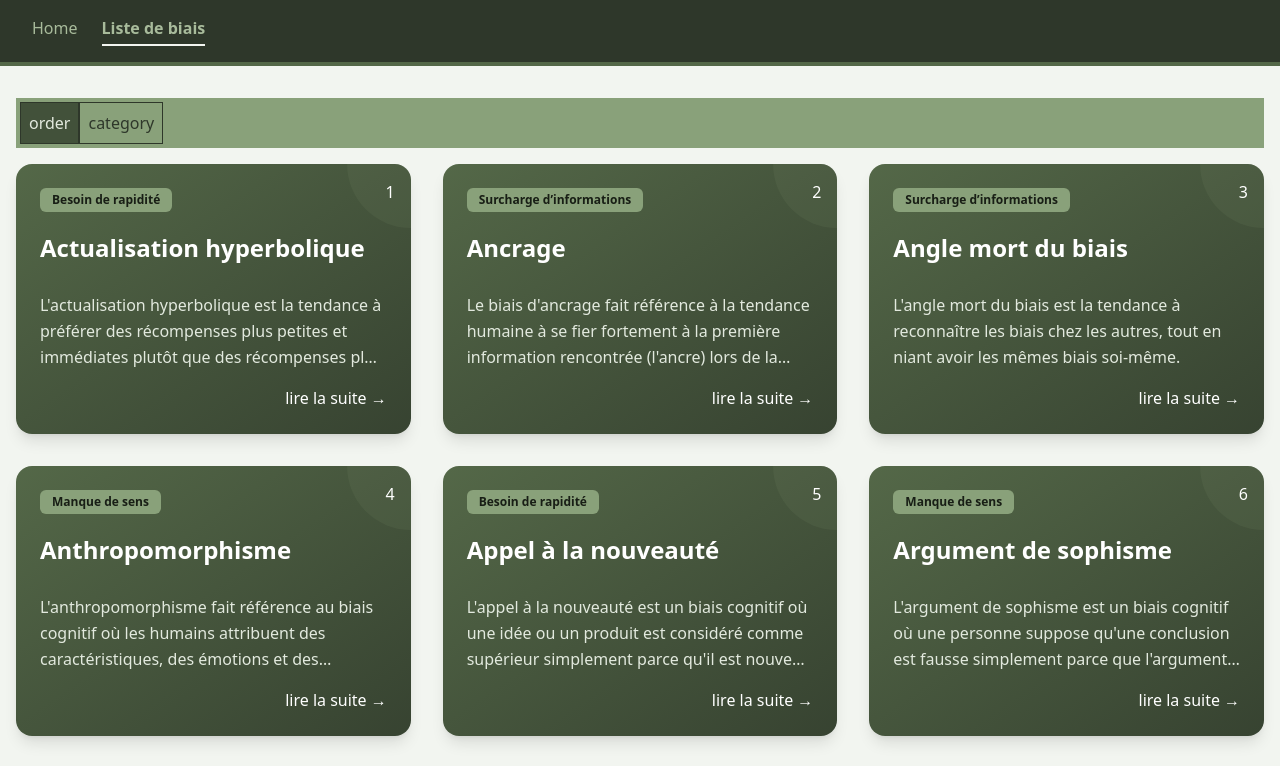
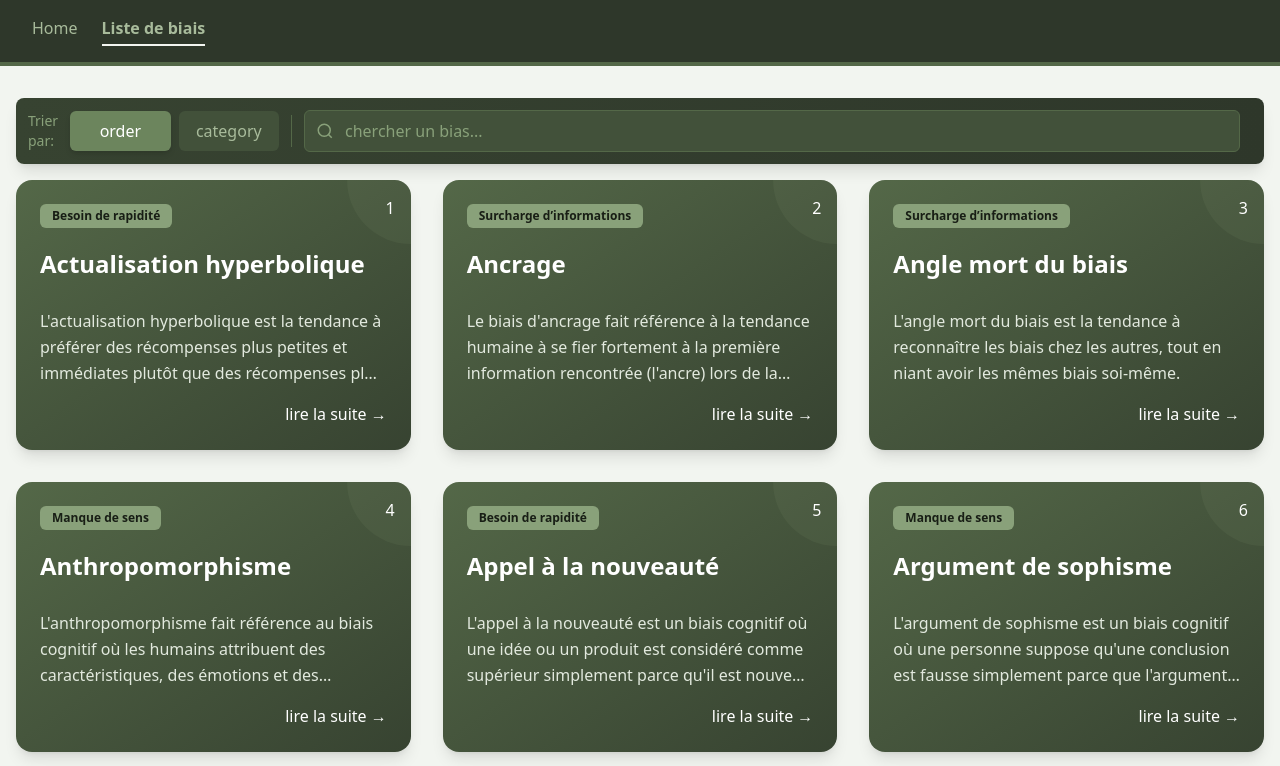
Before and after one commit to yassine-mahjoubi/biais-cognitifs, a Vue app: page /liste in a window 1280 px wide. Shown: the top 766 px of the page. Built offline with nearby package versions, Linux system fonts and the light colour scheme.

Commit message:
feat: implement search functionality and reset feature in MenuFilter and SearchBias components (#41)

```diff
--- a/src/components/UI/MenuFilter.vue
+++ b/src/components/UI/MenuFilter.vue
@@ -1,26 +1,64 @@
 <script lang="ts" setup>
+import { computed } from 'vue'
+
+import SearchBias from './SearchBias.vue'
 import { useBiasStore } from '@/stores/bias'
 import type { Filter } from '@/type/Bias'
 import { storeToRefs } from 'pinia'
+
 const store = useBiasStore()
-const { typesSort } = storeToRefs(store)
+const { typesSort, biasToFind } = storeToRefs(store)
 const filters = <Filter[]>['order', 'category']
 
 const updateFilter = (filter: Filter) => (typesSort.value = filter)
+
+const handleReset = () => {
+  store.resetSearch()
+}
+const showReset = computed(() => biasToFind.value.length > 3)
 </script>
 
 <template>
-  <ul class="bg-heavy-metal-400 text-heavy-metal-900 p-1 mb-4 flex" role="group">
-    <li class="border" v-for="filter in filters" :key="filter">
+  <div class="bg-linear-to-r from-heavy-metal-800 to-heavy-metal-900 rounded-lg shadow-lg p-3 mb-4">
+    <div class="flex flex-wrap gap-3 items-center">
+      <!-- Section Filtres -->
+      <div class="flex gap-2 items-center">
+        <span class="text-heavy-metal-400 text-sm font-medium mr-1">Trier par:</span>
+
         <button
+          v-for="filter in filters"
+          :key="filter"
           @click="updateFilter(filter)"
           class="p-2 cursor-pointer w-full"
-        :class="typesSort === filter ? 'bg-heavy-metal-700 text-heavy-metal-100' : ''"
+          :class="[
+            'px-4 py-2 rounded-md font-medium transition-all duration-200',
+            typesSort === filter
+              ? 'bg-heavy-metal-500 text-white shadow-md'
+              : 'bg-heavy-metal-700 text-heavy-metal-300 hover:bg-heavy-metal-600',
+          ]"
+          :aria-pressed="typesSort === filter"
           :aria-selected="typesSort === filter ? true : false"
-        :title="typesSort === filter ? 'Filter order selected' : ''"
+          :title="typesSort === filter ? `Filter ${filter} selected` : ''"
         >
           {{ filter }}
         </button>
-    </li>
-  </ul>
+      </div>
+      <!-- Séparateur visuel -->
+      <div class="hidden sm:block h-8 w-px bg-heavy-metal-600"></div>
+      <!-- Section Recherche -->
+      <div class="flex-1 min-w-[200px]">
+        <SearchBias />
+      </div>
+      <div>
+        <button
+          v-if="showReset"
+          @click="handleReset"
+          aria-label="reset input et afficher la liste complète"
+          class="px-4 py-2 bg-heavy-metal-700 text-heavy-metal-300 border border-heavy-metal-600 rounded-md hover:bg-heavy-metal-600 hover:text-white transition-all duration-200 font-medium"
+        >
+          Reset
+        </button>
+      </div>
+    </div>
+  </div>
 </template>
--- /dev/null
+++ b/src/components/UI/SearchBias.vue
@@ -0,0 +1,52 @@
+<script setup lang="ts">
+import { useBiasStore } from '@/stores/bias'
+import { storeToRefs } from 'pinia'
+
+const store = useBiasStore()
+const { biasToFind } = storeToRefs(store)
+</script>
+<template>
+  <div class="relative w-full">
+    <svg
+      class="absolute left-3 top-1/2 transform -translate-y-1/2 text-heavy-metal-400 pointer-events-none"
+      width="18"
+      height="18"
+      viewBox="0 0 24 24"
+      fill="none"
+      stroke="currentColor"
+      stroke-width="2"
+    >
+      <circle cx="11" cy="11" r="8"></circle>
+      <path d="m21 21-4.35-4.35"></path>
+    </svg>
+    <input
+      v-model.trim="biasToFind"
+      type="search"
+      name="search"
+      id="search"
+      placeholder="chercher un bias..."
+      aria-label="chercher un biais"
+      class="w-full pl-10 pr-10 py-2 bg-heavy-metal-700 text-white placeholder-heavy-metal-400 border border-heavy-metal-600 rounded-md focus:outline-none focus:ring-2 focus:ring-heavy-metal-500 focus:border-transparent transition-all duration-200"
+    />
+    <!-- Bouton clear (X) -->
+    <button
+      v-if="biasToFind"
+      @click="store.resetSearch()"
+      type="button"
+      class="absolute right-2 top-1/2 transform -translate-y-1/2 text-heavy-metal-400 hover:text-white transition-colors p-1 rounded focus:outline-none focus:ring-2 focus:ring-heavy-metal-500"
+      aria-label="Effacer la recherche"
+    >
+      <svg
+        width="18"
+        height="18"
+        viewBox="0 0 24 24"
+        fill="none"
+        stroke="currentColor"
+        stroke-width="2"
+      >
+        <line x1="18" y1="6" x2="6" y2="18"></line>
+        <line x1="6" y1="6" x2="18" y2="18"></line>
+      </svg>
+    </button>
+  </div>
+</template>
--- a/src/components/views/ListeView.vue
+++ b/src/components/views/ListeView.vue
@@ -8,7 +8,7 @@ import MenuFilter from '../UI/MenuFilter.vue'
 
 const store = useBiasStore()
 //storeToRefs keep recativity alive
-const { loading, sortedBiases } = storeToRefs(store)
+const { loading, filteredAndSortedBiases } = storeToRefs(store)
 const { fetchBias } = store
 
 onMounted(async () => {
@@ -20,7 +20,7 @@ onMounted(async () => {
     <menu-filter />
     <p v-if="loading">Loading..</p>
     <template v-else>
-      <BiasList :biases="sortedBiases" />
+      <BiasList :biases="filteredAndSortedBiases" />
     </template>
   </div>
 </template>
--- a/src/stores/bias.ts
+++ b/src/stores/bias.ts
@@ -20,6 +20,8 @@ export const useBiasStore = defineStore('bias', () => {
   const randomBias = ref<Bias | null | undefined>(undefined)
   const dataLoaded = ref<boolean>(false)
   const typesSort = ref<Filter>('order')
+  const biasToFind = ref<string>('')
+  const resetSearchInput = ref<boolean>(false)
 
   /**
    * récupère le tableau de biais avec gestion de cache
@@ -73,18 +75,33 @@ export const useBiasStore = defineStore('bias', () => {
     return filteredBiases
   }
 
+  const updateSearchBias = (term: string) => {
+    biasToFind.value = term
+  }
+
+  const resetSearch = () => {
+    biasToFind.value = ''
+  }
+
   /**
    *
    * @param data
    * @returns
    */
-  const sortedBiases = computed(() => {
-    const newSortedTable = [...biases.value]
-    if (typesSort.value === 'category') {
-      return newSortedTable.sort((a, b) => a.category_name.localeCompare(b.category_name))
+  const filteredAndSortedBiases = computed(() => {
+    let biasesToDisplay = [...biases.value]
+
+    if (biasToFind.value) {
+      biasesToDisplay = biasesToDisplay.filter((bias) => {
+        return bias.name.toLocaleLowerCase().includes(biasToFind.value.toLocaleLowerCase())
+      })
     }
 
-    return newSortedTable.sort((a, b) => a.name.localeCompare(b.name))
+    if (typesSort.value === 'category') {
+      return biasesToDisplay.sort((a, b) => a.category_name.localeCompare(b.category_name))
+    }
+
+    return biasesToDisplay.sort((a, b) => a.name.localeCompare(b.name))
   })
 
   return {
@@ -96,7 +113,11 @@ export const useBiasStore = defineStore('bias', () => {
     randomBias,
     getBiasBySlug,
     filtredByCategory,
-    sortedBiases,
     typesSort,
+    biasToFind,
+    updateSearchBias,
+    filteredAndSortedBiases,
+    resetSearch,
+    resetSearchInput,
   }
 })
```
Lines whose indentation alone changed are shown as unchanged.
